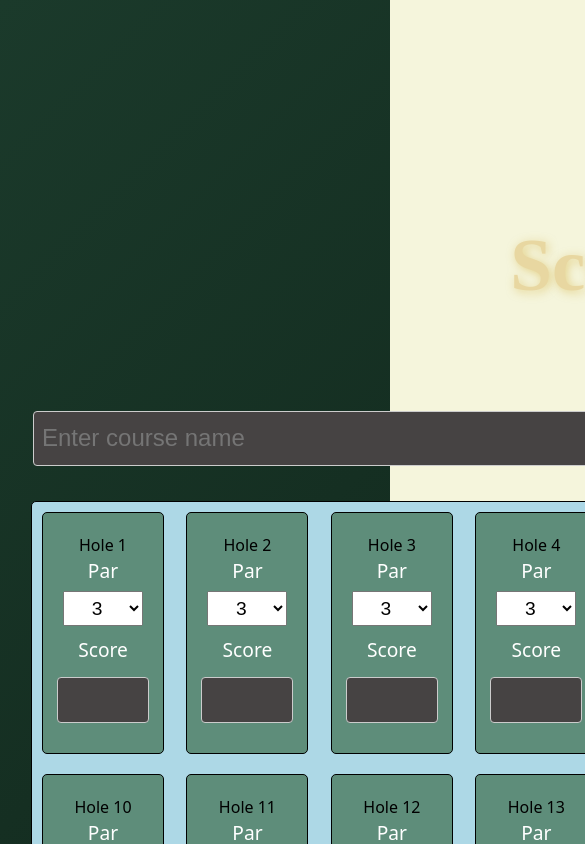
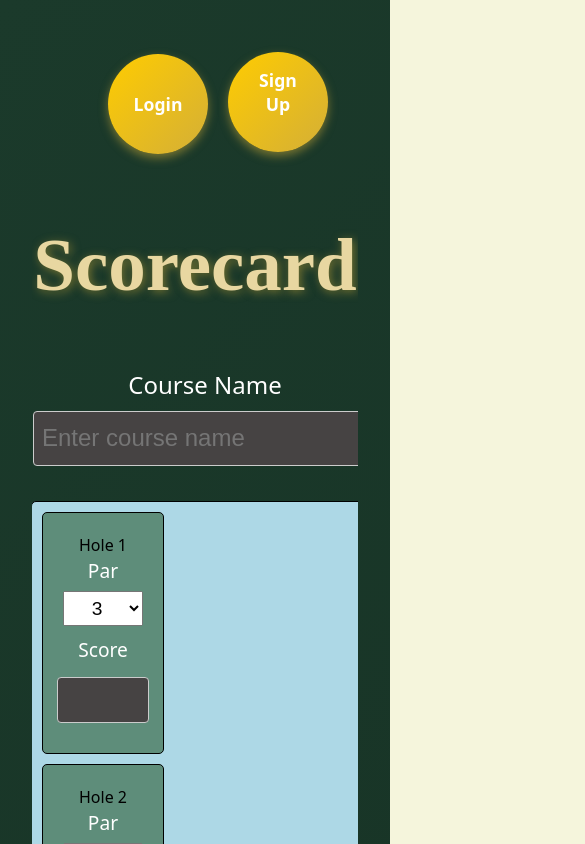
Before and after one commit to dpanepucci/Golf-Geek, a React (Vite) app in the folder Client/: page /scorecard in a window 390 px wide. Shown: the top 844 px of the page, 585 px wide, since content can reach past the window. Built offline with nearby package versions, Linux system fonts and the light colour scheme.

Commit message:
Resixing for login page and main page. Working on scorecard page resizing

```diff
--- a/Client/src/App.css
+++ b/Client/src/App.css
@@ -165,6 +165,11 @@ h2 {
       display: none;
   }
 
+  .AppDiv {
+    overflow-x: hidden;
+    width: 100%;
+  }
+
   .marck-script h2 {
     display: none;
   }
--- a/Client/src/App.tsx
+++ b/Client/src/App.tsx
@@ -7,13 +7,14 @@ function App() {
 
   return (
     <>
+    <div className='AppDiv'>
     <div id='NavBar'>
       <Navbar />
     </div>
       <main>
         <Outlet />
       </main>
-
+    </div>
   </>
   )
 }
--- a/Client/src/styles/ScoreCard.css
+++ b/Client/src/styles/ScoreCard.css
@@ -117,3 +117,22 @@ input:focus {
     font-family: Marck Script;
     font-size: 75px;
 }
+
+
+/* Styling for Mobile Use */
+
+@media screen and (max-width: 450px){
+
+.form {
+    overflow-x: hidden;
+    width: 100%;
+}
+
+.holeRow {
+    display: grid;
+    grid-template-columns: repeat(1, 1fr);
+    gap: 10px;
+    overflow-x: hidden;
+    width: 100%;
+}
+}
```
